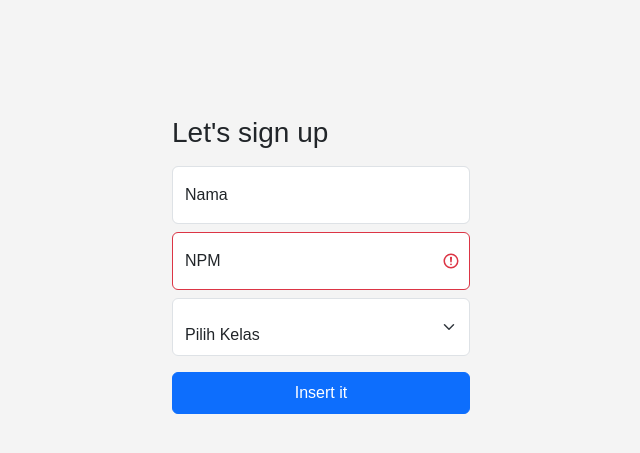
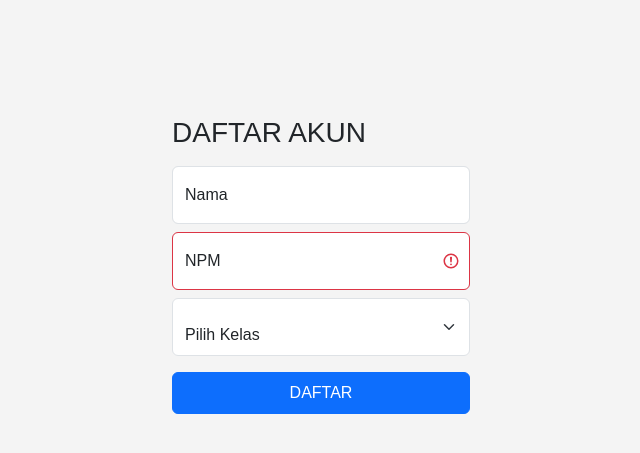
Before and after one commit to fahmibastari/prak-web-lanjut-2057051005, a CodeIgniter 4 app: template app/Views/create_user.php in a window 1280 px wide. Shown: the top 453 px of the page, without its empty margins (319-959 px from the left). Run offline with PHP 8.4 and a stand-in for CodeIgniter, Linux system fonts and the light colour scheme; the template is opened without the code that fills it, so the values that code supplies are empty; some libraries are stand-ins or nearby versions.

Commit message:
masi gabisa

```diff
--- a/app/Models/KelasModel.php
+++ b/app/Models/KelasModel.php
@@ -38,4 +38,9 @@ class KelasModel extends Model
     protected $afterFind      = [];
     protected $beforeDelete   = [];
     protected $afterDelete    = [];
+
+    public function getKelas()
+    {
+        return $this->findAll();
+    }
 }
--- a/app/Views/create_user.php
+++ b/app/Views/create_user.php
@@ -2,7 +2,7 @@
 <?= $this->section('content') ?>
 <main class="form-signin w-100 m-auto">
   <form method="POST" action="<?= base_url('/user/store') ?>">
-    <h1 class="h3 mt-5 mb-3 fw-normal">Let's sign up</h1>
+    <h1 class="h3 mt-5 mb-3 fw-normal">DAFTAR AKUN</h1>
     <div class="form-floating">
       <input type="text" class="form-control mt-2 <?= session('validation') && session('validation')->hasError('nama') ? 'is-invalid' : '' ?>" id="floatingName" placeholder="Nama" name="nama" value="<?= old('nama') ?>">
       <label for="floatingName">Nama</label>
@@ -34,7 +34,7 @@
     </div>
 
 
-    <button class="btn btn-primary w-100 py-2 mt-3" type="submit">Insert it</button>
+    <button class="btn btn-primary w-100 py-2 mt-3" type="submit">DAFTAR</button>
   </form>
 </main>
 <?= $this->endSection('content') ?>
```
